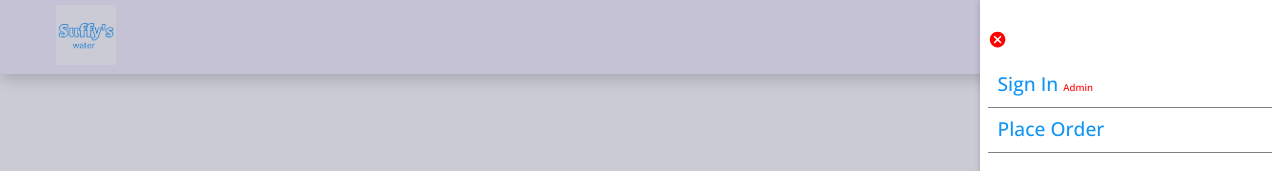
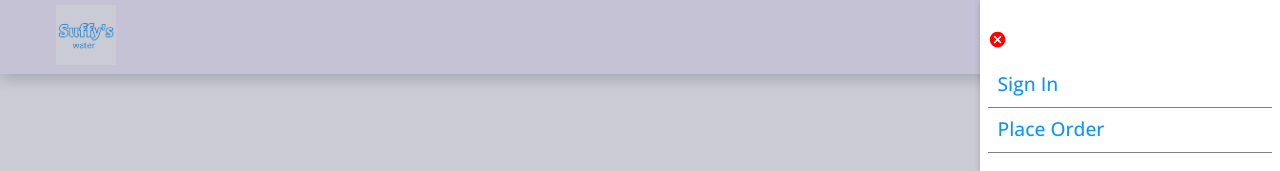
Before and after one commit to momohyusuf/suffy-water-clientSide, a React (Create React App) app: page /sign-in in a window 1280 px wide. Both pictures are taken after a click on the icon 1212 px from the left and 34 px from the top of the page. Shown: the top 171 px of the page. Built offline with nearby package versions, Linux system fonts and the light colour scheme; a web font is replaced by a local one; what javascript-time-ago would draw is missing.

Commit message:
Update HomePageSidebar.jsx

```diff
--- a/src/components/homepage-sidebar/HomePageSidebar.jsx
+++ b/src/components/homepage-sidebar/HomePageSidebar.jsx
@@ -26,14 +26,6 @@ const HomePageSidebar = () => {
           }}
         >
           <NavLink to="/sign-in">Sign In </NavLink>
-          <span
-            style={{
-              fontSize: '0.6rem',
-              color: 'red',
-            }}
-          >
-            Admin
-          </span>
         </p>
         <p
           onClick={() => {
```
